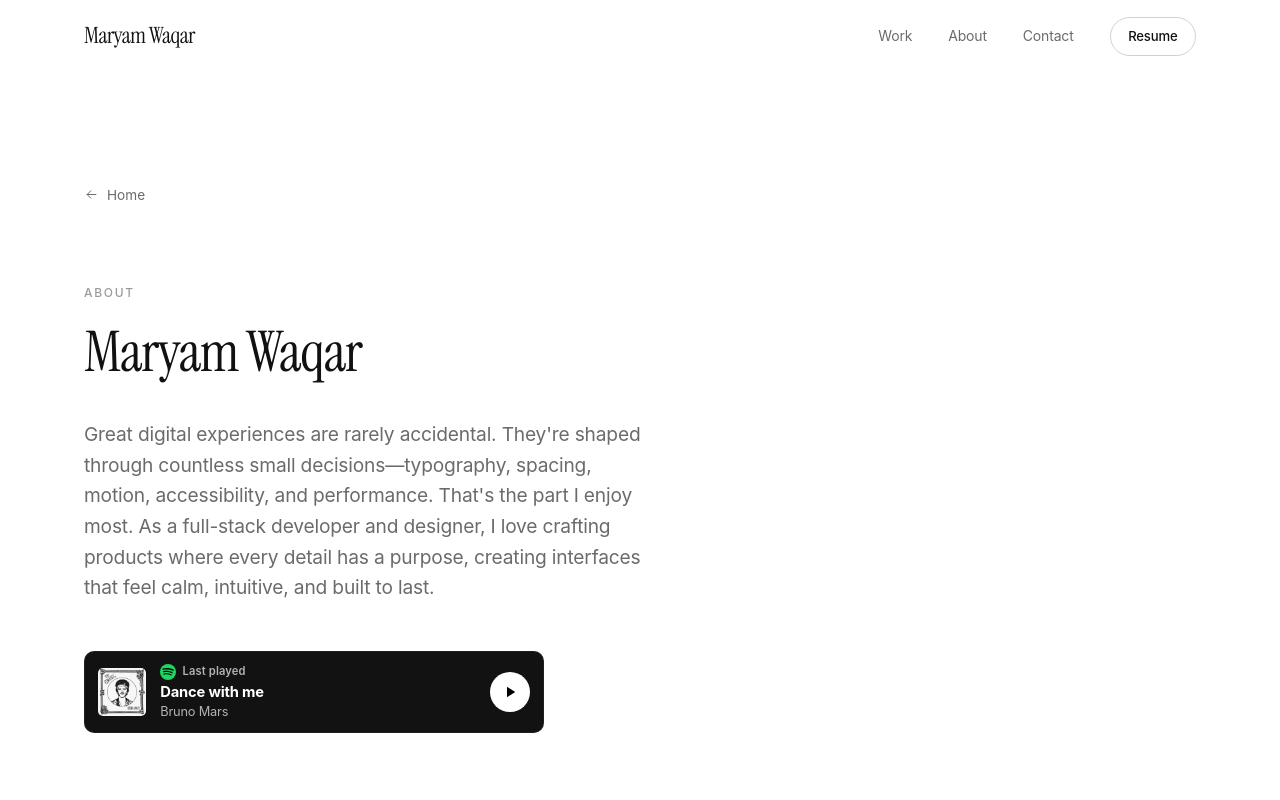
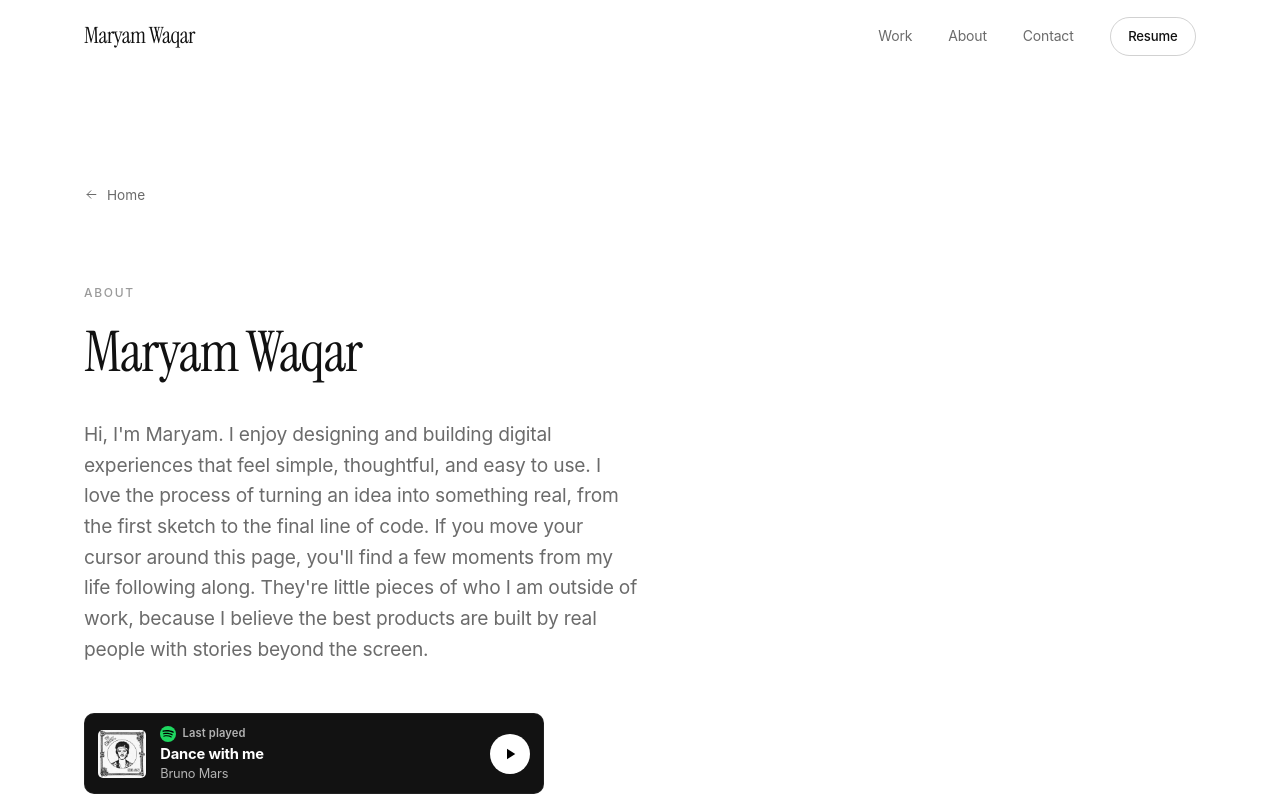
Before and after one commit to maryamwaqar1305/mrymwaq, a React (Vite) app: page /about in a window 1280 px wide. Shown: the top 800 px of the page. Built offline with nearby package versions, Linux system fonts and the light colour scheme.

Commit message:
modified content.js

```diff
--- a/src/data/content.js
+++ b/src/data/content.js
@@ -326,7 +326,7 @@ export function getProject(slug) {
 // Long-form "About" content for the /about page (blog style)
 export const about = {
   intro:
-    "Great digital experiences are rarely accidental. They're shaped through countless small decisions—typography, spacing, motion, accessibility, and performance. That's the part I enjoy most. As a full-stack developer and designer, I love crafting products where every detail has a purpose, creating interfaces that feel calm, intuitive, and built to last.",
+    "Hi, I'm Maryam. I enjoy designing and building digital experiences that feel simple, thoughtful, and easy to use. I love the process of turning an idea into something real, from the first sketch to the final line of code. If you move your cursor around this page, you'll find a few moments from my life following along. They're little pieces of who I am outside of work, because I believe the best products are built by real people with stories beyond the screen.",
   sections: [
     {
       heading: "A little about me",
```
